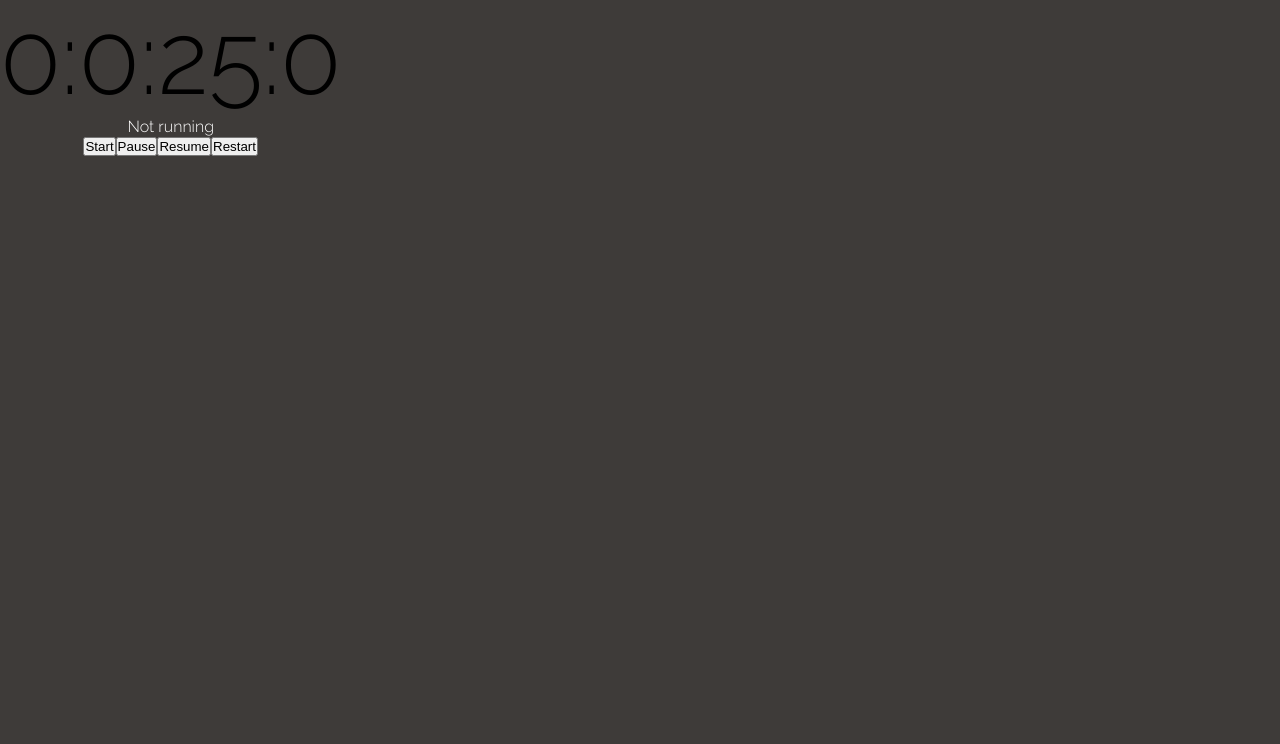
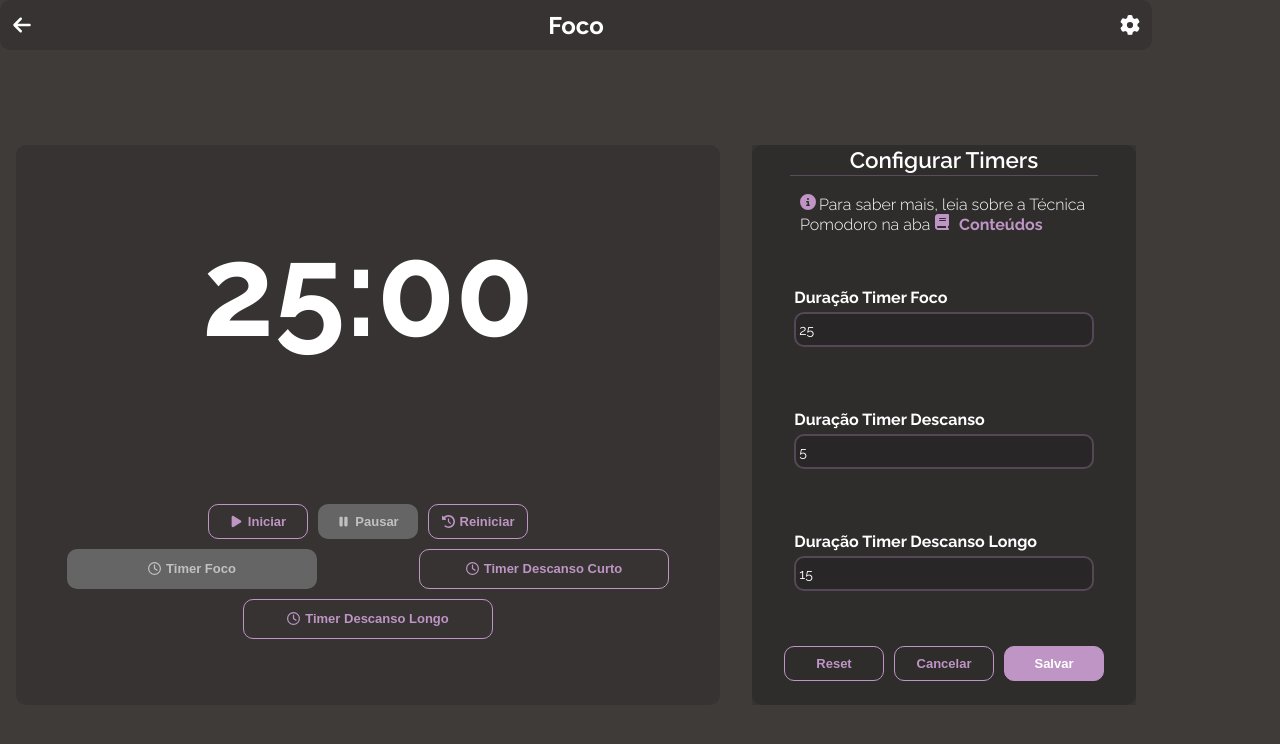
Before and after one commit to irizzo/tcc-web-frontend, a Next.js app: page /focus in a window 1280 px wide. Shown: the top 744 px of the page. Built offline with nearby package versions, Linux system fonts and the light colour scheme.

Commit message:
focus page done

```diff
--- a/src/app/(user)/focus/focus.scss
+++ b/src/app/(user)/focus/focus.scss
@@ -1,12 +1,12 @@
 @use '../../../styles/variables.scss';
 
 .focus__main {
-	width: 100vw;
+	width: 90vw;
 	height: 100vh;
 }
 
 .focus__nav {
-	width: 90%;
+	width: 100%;
 	height: 50px;
 	justify-content: space-between;
 	padding: 0 1%;
@@ -33,30 +33,32 @@
 }
 
 .content__container {
-	width: 100vw;
-	height: 100%;
+	width: 100%;
+	flex: 1;
+	border-radius: variables.$radius;
 }
 
 .focus__timer {
 	background-color: variables.$foreground-color;
-	width: 60vw;
-	height: 30vh;
-}
-
-.clock__container {
-	width: 100%;
-	padding: 10px;
+	border-radius: variables.$radius;
+	width: 55vw;
+	height: 70vh;
 }
 
 .clock__text {
+	padding: 10px;
 	font-weight: bold;
-	font-size: 5rem;
+	font-size: 8rem;
 	width: 100%;
+	text-align: center;
+}
+
+.button__icon {
+	margin-right: 5px;
 }
 
 .focus__config {
 	background-color: variables.$foreground-color;
 	width: 30vw;
-	height: 60vh;
-	right: 10;
+	height: 70vh;
 }
--- a/src/app/(user)/focus/page.js
+++ b/src/app/(user)/focus/page.js
@@ -1,102 +1,193 @@
 'use client'
 
-import { useEffect, useState } from 'react'
+import { useState, useContext } from 'react'
+import { UserTimersContext } from '@/hooks'
 import { useRouter } from 'next/navigation'
 import { useTimer } from 'react-timer-hook'
 
-import { FaArrowLeft, FaClockRotateLeft, FaGear, FaRegClock, FaPlay } from 'react-icons/fa6'
-import { DefaultButton } from '@/components/Buttons'
+import { FaArrowLeft, FaClockRotateLeft, FaGear, FaRegClock, FaPlay, FaPause, FaBook } from 'react-icons/fa6'
+import { DefaultButton, IconButton } from '@/components/Buttons'
 import Loading from '@/components/Loading'
 
 import { pagesTitles, entitiesProperties } from '@/resources/locale'
 import routesMap from '@/resources/routesMap'
 
 import './focus.scss'
+import { FormContainer, FormInfo, FormSection } from '@/components/Form'
+import { navigateTo } from '@/utils'
 
 export default function Focus() {
 	const router = useRouter()
 
-	function Timer({ expiryTimestamp, autoStart }) {
+	const { userTimers, setUserTimers } = useContext(UserTimersContext)
+
+	const [ editTimers, setEditTimers ] = useState({ focus: userTimers['focus'], shortBreak: userTimers['shortBreak'], longBreak: userTimers['longBreak'] })
+	const [ currentTimer, setCurrentTimer ] = useState('focus')
+	const [ deadline, setDeadline ] = useState(new Date().getTime() + (userTimers[currentTimer]) * 60000)
+	// const [editing, setEditing] = useState(false)
+	const [editing, setEditing] = useState(true)
+	const [isLoading, setIsLoading] = useState(false)
+
+	const _handleEdit = {
+		handleState: () => {
+			if (editing) setEditTimers({ focus: userTimers['focus'], shortBreak: userTimers['shortBreak'], longBreak: userTimers['longBreak'] })
+			setEditing(!editing)
+		},
+
+		submit: (e) => {
+			e.preventDefault()
+			console.log('submit config')
+			setUserTimers({...editTimers})
+		},
+
+		reset: () => {
+			console.log('reset')
+			setEditTimers({ focus: 25, shortBreak: 5, longBreak: 15 })
+		}
+	}
+
+	function Timer({ timespan }) {
+		function getDeadline(srcTimespan) {
+			return new Date().getTime() + (srcTimespan) * 1000
+		}
+
+		function handleChangeCurrentTimer(updateTimer) {
+			setCurrentTimer(updateTimer)
+			setDeadline(new Date().getTime() + (userTimers[updateTimer]) * 60000)
+			restart(getDeadline(userTimers[currentTimer] * 60))
+		}
+
+		const deadline = currentTimer ? getDeadline(timespan) : 0
+
 		const {
-			totalSeconds,
 			seconds,
 			minutes,
-			hours,
-			days,
 			isRunning,
 			start,
 			pause,
-			resume,
 			restart
-		} = useTimer({ expiryTimestamp, autoStart, onExpire: () => console.warn('onExpire called') })
+		} = useTimer({ expiryTimestamp: deadline, autoStart: false, onExpire: () => alert('Timer expirado') })
 
 		return (
-			<div style={{ textAlign: 'center' }}>
-				<div style={{ fontSize: '100px' }}>
-					<span>{days}</span>:<span>{hours}</span>:<span>{minutes}</span>:<span>{seconds}</span>
-				</div>
-				<p>{isRunning ? 'Running' : 'Not running'}</p>
-				<button onClick={start}>Start</button>
-				<button onClick={pause}>Pause</button>
-				<button onClick={resume}>Resume</button>
-				<button onClick={() => {
-					// Restarts to 5 minutes timer
-					const time = new Date();
-					time.setSeconds(time.getSeconds() + 300);
-					restart(time)
-				}}>Restart</button>
-			</div>
+			<section className='flex focus__timer'>
+				<h2 className='clock__text'>
+					{`${minutes < 10 ? '0' : ''}` + minutes + ':' + `${seconds < 10 ? '0' : ''}` + seconds}
+				</h2>
+
+				<section className='flex'>
+					<div className='flex flex--row'>
+						<IconButton
+							title='Iniciar'
+							icon={<FaPlay className='button__icon' />}
+							variant='outlined'
+							small
+							isDisabled={isRunning}
+							onClickFunction={start}>
+						</IconButton>
+						<IconButton
+							title='Pausar'
+							icon={<FaPause className='button__icon' />}
+							variant='outlined'
+							small
+							isDisabled={!isRunning}
+							onClickFunction={pause}>
+						</IconButton>
+						<IconButton
+							title='Reiniciar'
+							icon={<FaClockRotateLeft className='button__icon' />}
+							variant='outlined'
+							small
+							onClickFunction={() => {
+								restart(getDeadline(timespan))
+							}}>
+						</IconButton>
+					</div>
+
+					<div className='flex flex--row flex--wrap'>
+						<IconButton
+							title='Timer Foco'
+							icon={<FaRegClock className='button__icon' />}
+							variant='outlined'
+							isDisabled={currentTimer === 'focus'}
+							onClickFunction={() => { handleChangeCurrentTimer('focus') }}>
+						</IconButton>
+						<IconButton
+							title='Timer Descanso Curto'
+							icon={<FaRegClock className='button__icon' />}
+							variant='outlined'
+							isDisabled={currentTimer === 'shortBreak'}
+							onClickFunction={() => { handleChangeCurrentTimer('shortBreak') }}>
+						</IconButton>
+						<IconButton
+							title='Timer Descanso Longo'
+							icon={<FaRegClock className='button__icon' />}
+							variant='outlined'
+							isDisabled={currentTimer === 'longBreak'}
+							onClickFunction={() => { handleChangeCurrentTimer('longBreak') }}>
+						</IconButton>
+					</div>
+				</section >
+			</section>
 		)
 	}
 
-
-	const [ timers, setTimers ] = useState({ focus: 25, shortBreak: 5, longBreak: 15 })
-	const [ currentTimer, setCurrentTimer ] = useState('focus')
-
-
-	const { editing, setEditing } = useState(false)
-	const { isLoading, setIsLoading } = useState(false)
-
-	const deadline = new Date().getTime() + (timers[currentTimer]) * 60000
+	if (isLoading) return <Loading />
 
 	return (
-		<div>
-			<Timer expiryTimestamp={deadline} autoStart={false} />
-		</div>
+		<main className='flex focus__main'>
+			{console.log('userTimers: ', userTimers)}
+			<nav className='flex flex--row focus__nav' >
+				<FaArrowLeft className='focus__nav__icon' onClick={() => { router.back() }} />
+				<h1>{pagesTitles.focus.base}</h1>
+				<FaGear className='focus__nav__icon' onClick={() => { _handleEdit.handleState() }} />
+			</nav>
+
+			<div className='flex flex--row content__container'>
+				<Timer timespan={userTimers[currentTimer] * 60} expiryTimestamp={deadline} />
+				<aside className={`flex focus__config ${editing ? '' : 'hidden'}`}>
+					<FormContainer
+						variantClasses='form__container--fullW' title='Configurar Timers'
+					>
+						<FormInfo>
+							Para saber mais, leia sobre a <b>Técnica Pomodoro</b> na aba
+							<span className='link' onClick={() => navigateTo({ path: routesMap.contents.pomo })}> <FaBook className='button__icon' /> Conteúdos</span></FormInfo>
+						<FormSection labelFor='focus' sectionTitle='Duração Timer Foco'>
+							<input
+								name='focus' type='number' min={1} max={90} value={editTimers.focus} readOnly={!editing}
+								onChange={(e) => { setEditTimers({ ...editTimers, focus: parseInt(e.target.value) }) }}
+							/>
+						</FormSection>
+						<FormSection labelFor='shortBreak' sectionTitle='Duração Timer Descanso'>
+							<input
+								name='shortBreak' type='number' min={1} max={90} value={editTimers.shortBreak} readOnly={!editing}
+								onChange={(e) => { setEditTimers({ ...editTimers, shortBreak: parseInt(e.target.value) }) }}
+							/>
+						</FormSection>
+						<FormSection labelFor='longBreak' sectionTitle='Duração Timer Descanso Longo'>
+							<input
+								name='longBreak' type='number' min={1} max={90} value={editTimers.longBreak} readOnly={!editing}
+								onChange={(e) => { setEditTimers({ ...editTimers, longBreak: parseInt(e.target.value) }) }}
+							/>
+						</FormSection>
+
+						<section className='flex flex--row flex--wrap'>
+							<DefaultButton
+								small variant='outlined' type='button' title='Reset'
+								onClickFunction={() => { _handleEdit.reset() }}
+							/>
+							<DefaultButton
+								small variant='outlined' type='button' title='Cancelar'
+								onClickFunction={() => { _handleEdit.handleState() }}
+							/>
+							<DefaultButton
+								small variant='filled' type='submit' title='Salvar'
+								onClickFunction={(e) => { _handleEdit.submit(e) }}
+							/>
+						</section>
+					</FormContainer>
+				</aside>
+			</div>
+
+		</main >
 	)
-
-
-	// if (isLoading) return <Loading />
-
-	// return (
-	// 	<main className='flex focus__main'>
-	// 		<nav className='flex flex--row focus__nav' >
-	// 			<FaArrowLeft className='focus__nav__icon' onClick={() => { router.back() }} />
-	// 			<h1>{pagesTitles.focus.base}</h1>
-	// 			<FaGear className='focus__nav__icon' onClick={() => { alert('config') }} />
-	// 		</nav>
-
-	// 		<div className='flex flex--row content__container'>
-	// 			<section className='focus__timer'>
-	// 				<div className='clock__container'>
-	// 					<h2 className='clock__text'>
-	// 						{`${clock.minutes < 10 ? '0' : ''}` + `${clock.minutes}`}
-	// 						:
-	// 						{`${clock.seconds < 10 ? '0' : ''}` + `${clock.seconds}`}
-	// 					</h2>
-	// 				</div>
-	// 				<span><FaRegPlayCircle className='focus__nav__icon' /> Start</span>
-	// 				<span><FaClockRotateLeft className='focus__nav__icon' /> Reset</span>
-	// 				<span><FaRegClock className='focus__nav__icon' /> Focus</span>
-	// 				<span><FaRegClock className='focus__nav__icon' /> Short Break</span>
-	// 				<span><FaRegClock className='focus__nav__icon' /> Long Break</span>
-	// 			</section>
-
-	// 			<aside className='focus__config'>
-	// 				<h2>Config</h2>
-	// 			</aside>
-	// 		</div>
-
-	// 	</main>
-	// )
 }
--- a/src/components/Buttons/globalButton.scss
+++ b/src/components/Buttons/globalButton.scss
@@ -105,3 +105,7 @@
 	border: 1px solid #cd4937;
 	width: 250px;
 }
+
+.button--icon {
+	justify-content: center;
+}
--- a/src/components/Buttons/index.js
+++ b/src/components/Buttons/index.js
@@ -1,13 +1,13 @@
-import './globalButton.scss';
+import './globalButton.scss'
 
-import Link from 'next/link';
-import { FaRegTrashAlt } from 'react-icons/fa';
+import Link from 'next/link'
+import { FaRegTrashAlt } from 'react-icons/fa'
 
 export function DefaultButton({ title, variant, small = false, buttonType = 'button', onClickFunction = null, isDisabled=false, customStyles=null }) {
-	const buttonVariant = variant === 'outlined' ? 'outlined' : 'filled';
-	let variantClasses = `button--${buttonVariant}`;
-	small ? variantClasses += ' button--small' : null;
-	customStyles ? variantClasses += ` ${customStyles}` : null;
+	const buttonVariant = variant === 'outlined' ? 'outlined' : 'filled'
+	let variantClasses = `button--${buttonVariant}`
+	small ? variantClasses += ' button--small' : null
+	customStyles ? variantClasses += ` ${customStyles}` : null
 
 	return (
 		<button
@@ -16,7 +16,7 @@ export function DefaultButton({ title, variant, small = false, buttonType = 'but
 			onClick={onClickFunction}
 			disabled={isDisabled}
 		>{title}</button>
-	);
+	)
 }
 
 export function DangerButton({ title, onClickFunction, isDisabled=false}) {
@@ -30,15 +30,34 @@ export function DangerButton({ title, onClickFunction, isDisabled=false}) {
 			<FaRegTrashAlt className='button__icon' />
 			<span>{title}</span>
 		</button>
-	);
+	)
 }
 
 export function LinkButton({ path, title, variant, isDisabled=false, small = false }) {
-	const buttonVariant = variant === 'outlined' ? 'outlined' : 'filled';
-	let variantClasses = `button--${buttonVariant}`;
-	small ? variantClasses += ' button--small' : null;
+	const buttonVariant = variant === 'outlined' ? 'outlined' : 'filled'
+	let variantClasses = `button--${buttonVariant}`
+	small ? variantClasses += ' button--small' : null
 
 	return (
 		<Link href={path} disabled={isDisabled} className={`button button--link ${variantClasses}`}>{title}</Link>
-	);
+	)
 }
+
+export function IconButton({ title, icon, variant, small = false, buttonType = 'button', onClickFunction = null, isDisabled = false, customStyles = null }) {
+	const buttonVariant = variant === 'outlined' ? 'outlined' : 'filled'
+	let variantClasses = `button--${buttonVariant}`
+	small ? variantClasses += ' button--small' : null
+	customStyles ? variantClasses += ` ${customStyles}` : null
+
+	return (
+		<button
+			className={`flex flex--row button ${variantClasses} button--icon`}
+			type={buttonType}
+			onClick={onClickFunction}
+			disabled={isDisabled}
+		>
+			{icon}
+			{title}
+		</button>
+	)
+}
--- a/src/components/Form/globalForm.scss
+++ b/src/components/Form/globalForm.scss
@@ -168,7 +168,6 @@ select:disabled {
 	height: fit-content;
 
 	p {
-		font-size: small;
 		width: $input__width;
 		max-width: $input__width;
 
@@ -199,3 +198,12 @@ select:disabled {
 	flex: 1;
 	max-width: 100%;
 }
+
+.form__container--fullW {
+	height: 100%;
+	max-height: 100%;
+	max-width: 100%;
+	min-width: 100%;
+	width: 100%;
+	flex: 1;
+}
--- a/src/hooks/index.js
+++ b/src/hooks/index.js
@@ -38,6 +38,12 @@ export function UserNotesProvider({ children }) {
 	return <UserNotesContext.Provider value={{ userNotes, setUserNotes }}>{children}</UserNotesContext.Provider>
 }
 
+export const UserTimersContext = createContext(null)
+export function UserTimersProvider({children}) {
+	const [ userTimers, setUserTimers ] = useState({ focus: 25, shortBreak: 5, longBreak: 15 })
+	return <UserTimersContext.Provider value={{ userTimers, setUserTimers}}>{children}</UserTimersContext.Provider>
+}
+
 export function UserProviders({ children }) {
 	return (
 		<UserAccessStateProvider>
@@ -46,7 +52,9 @@ export function UserProviders({ children }) {
 					<UserEventsProvider>
 						<UserNotesProvider>
 							<UserTasksProvider>
+								<UserTimersProvider>
 									{children}
+								</UserTimersProvider>
 							</UserTasksProvider>
 						</UserNotesProvider>
 					</UserEventsProvider>
--- a/src/styles/global.scss
+++ b/src/styles/global.scss
@@ -73,3 +73,9 @@ body {
 .hidden {
 	display: none;
 }
+
+.link {
+	@extend .text--highlight;
+	cursor: pointer;
+	font-weight: bold;
+}
```
